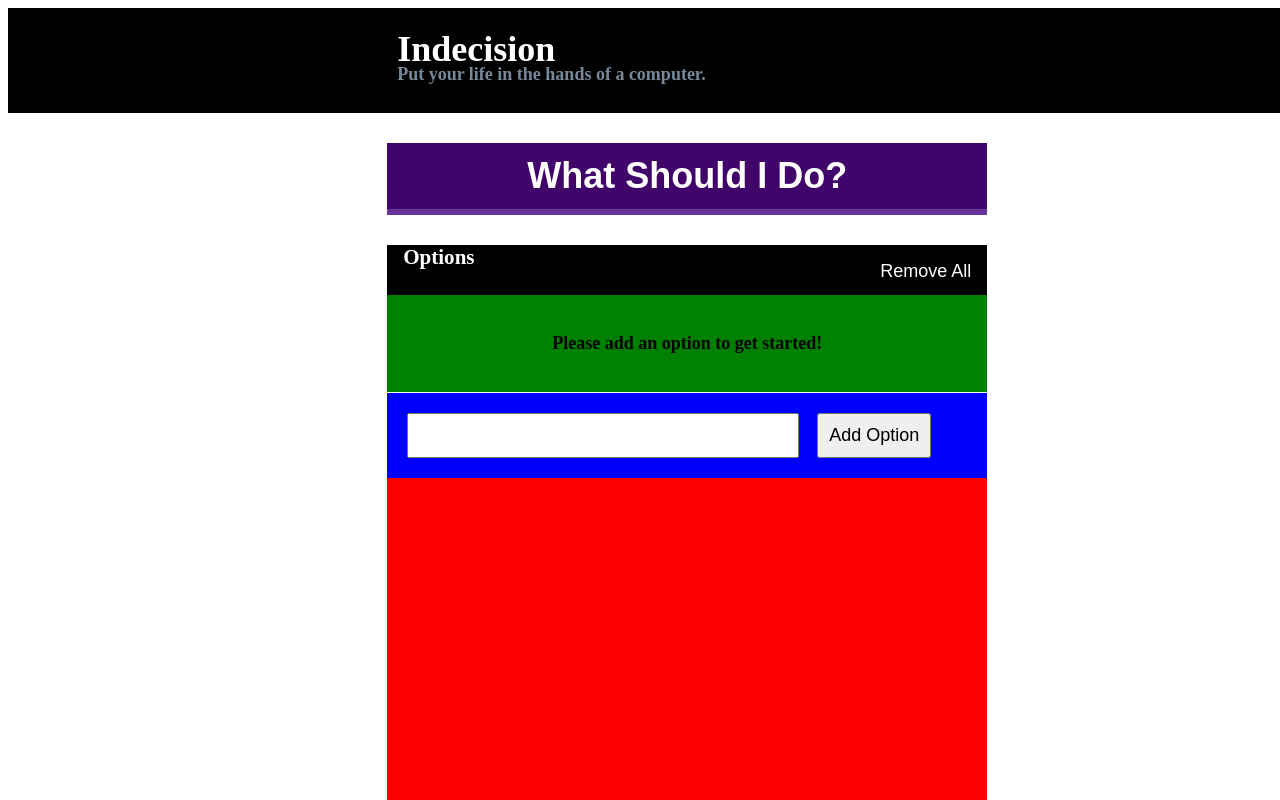
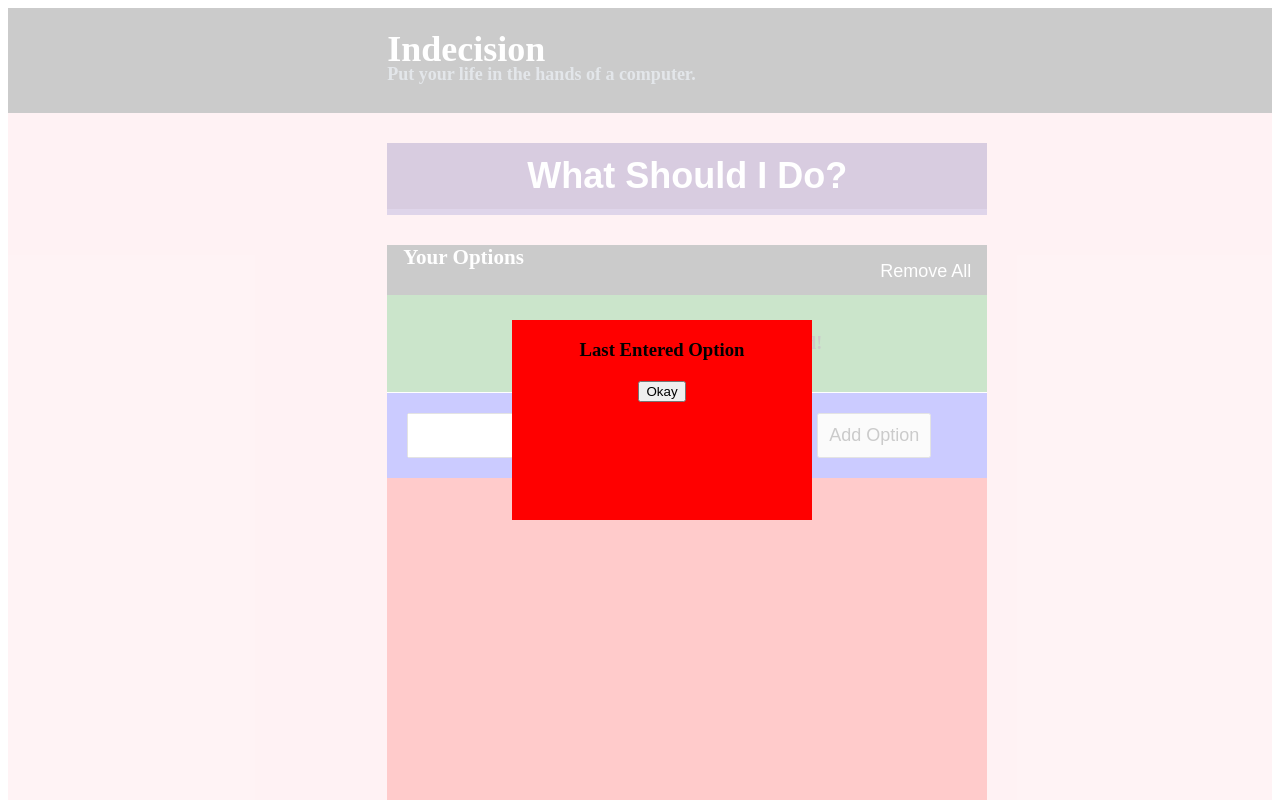
Before and after one commit to Shubham-pal290796/angular-indecision-assignment, an Angular app: page / in a window 1280 px wide. Both pictures are taken after a click on the button "What Should I Do?". Shown: the top 800 px of the page. Built offline with nearby package versions, Linux system fonts and the light colour scheme.

Commit message:
3 files modified

```diff
--- a/src/app/indecision/indecision.component.css
+++ b/src/app/indecision/indecision.component.css
@@ -1,6 +1,15 @@
+.body {
+  width: 100%;
+  height: 100%;
+  background-color: pink;
+  padding-bottom: 28px;
+  opacity: 1;
+}
+
 .header {
   margin: 0;
-  padding: 10px;
+  padding-top: 10px;
+  padding-bottom: 10px;
   background-color: black;
   color: white;
   width: 100%;
@@ -131,3 +140,15 @@ ol li:nth-child(1) {
 ol li span {
   font-size: 18px;
 }
+
+.modal {
+  opacity: 1;
+  position: absolute;
+  top: 40%;
+  left: 40%;
+  width: 300px;;
+  height: 200px;
+  background-color: red;
+  text-align: center;
+  z-index: 100;
+}
--- a/src/app/indecision/indecision.component.html
+++ b/src/app/indecision/indecision.component.html
@@ -1,3 +1,5 @@
+<div class="body" id="body">
+
 <div class="header">
   <h1>Indecision</h1>
   <h3>Put your life in the hands of a computer.</h3>
@@ -5,11 +7,9 @@
 
 <button class="btn" (click) = "showLatest()">What Should I Do?</button>
 
-
-
 <div class="box">
   <div class="box-head">
-    <h3>Options</h3>
+    <h3>Your Options</h3>
     <button (click) = "removeAll()" class="remove-all-btn">Remove All</button>
   </div>
 
@@ -31,4 +31,14 @@
 
 </div>
 
-{{latestInput}}
+</div>
+
+
+<div class="modal" *ngIf = "showModal">
+  <div class="modal-box">
+
+    <h3>Last Entered Option</h3>
+    <h2>{{latestInput}}</h2>
+    <button (click) = "closeModal()">Okay</button>
+  </div>
+</div>
--- a/src/app/indecision/indecision.component.ts
+++ b/src/app/indecision/indecision.component.ts
@@ -12,6 +12,7 @@ export class IndecisionComponent implements OnInit {
   inputVal : string = '';
   input : string  = '';
   latestInput : string;
+  showModal :boolean = false;
 
   constructor() { }
 
@@ -50,8 +51,15 @@ export class IndecisionComponent implements OnInit {
   }
 
   showLatest() {
+    document.getElementById("body").style.opacity = "0.2";
+    this.showModal = true;
     var length = this.inputArray.length;
     this.latestInput = this.inputArray[length - 1];
   }
 
+  closeModal() {
+    this.showModal = false;
+    document.getElementById("body").style.opacity = "1";
+  }
+
 }
```
